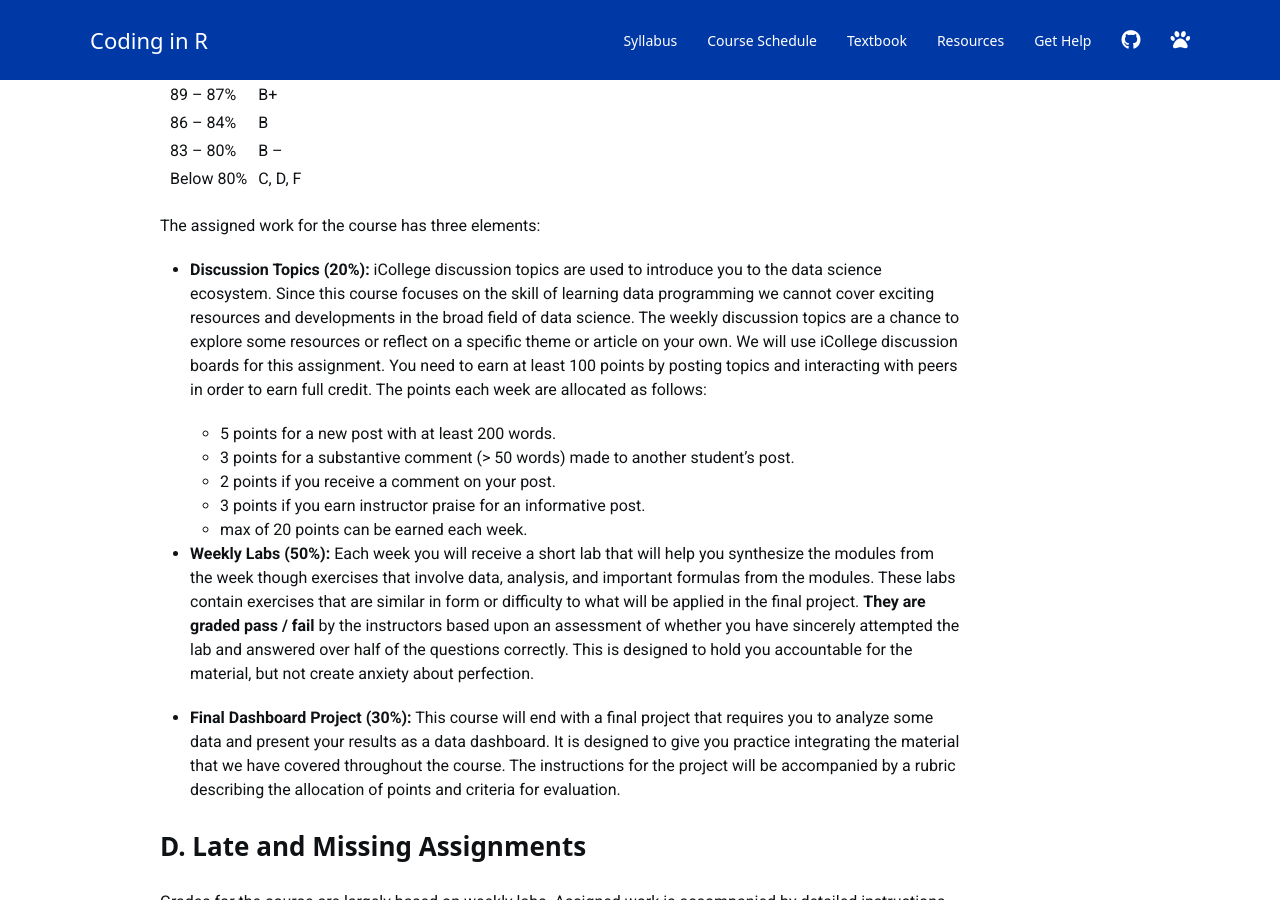
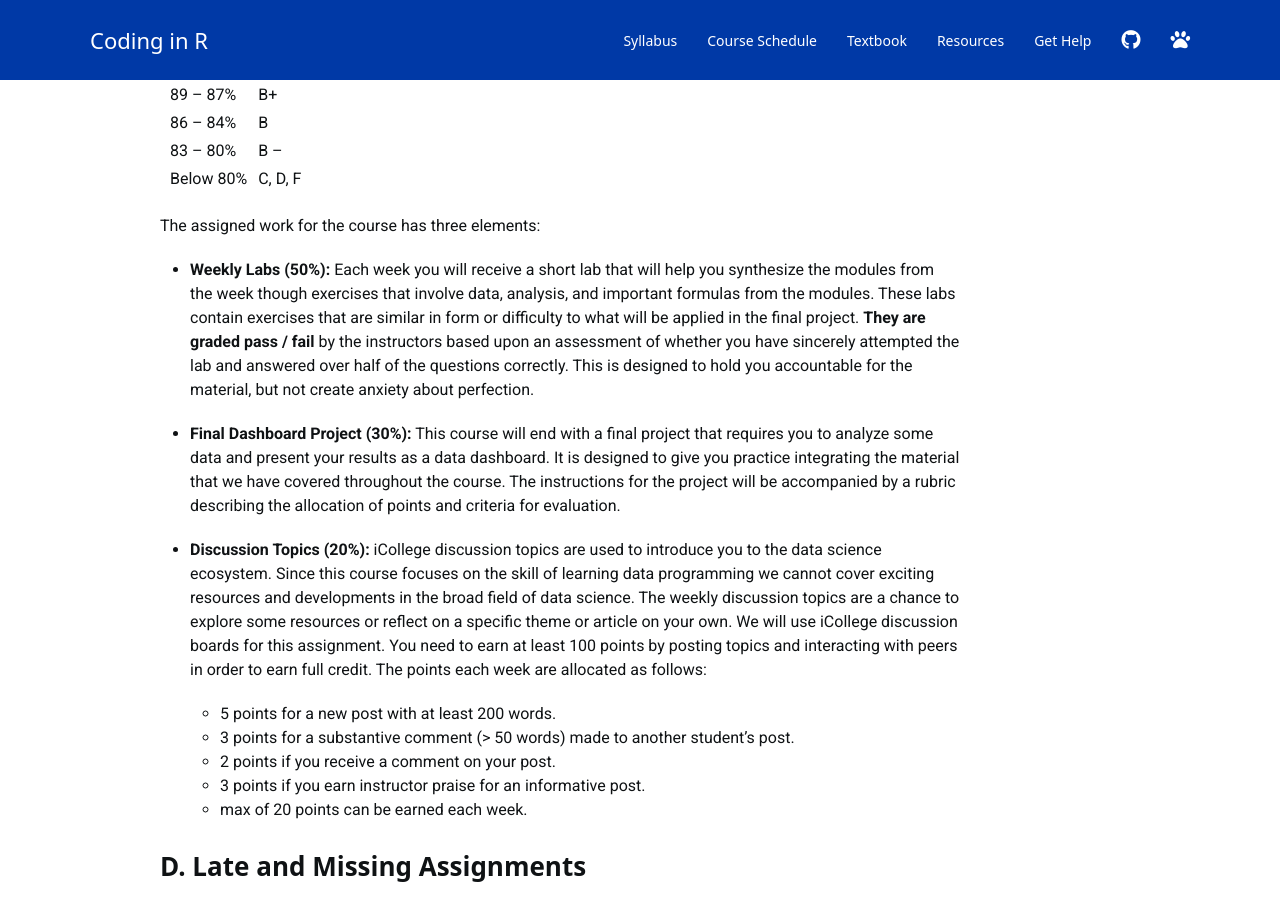
Before and after one commit to cssearcy/AYS-R-Coding-SPR-2020, a Jekyll site: the page built from index.md, in a window 1280 px wide and 900 px high, scrolled down 5380 px. Built offline with Jekyll 4.4.1, drawn with Linux system fonts in a browser that asks for light colours; nearby versions of some CDN libraries; a script bundle is joined from its source files by our own code; library files that are not in the unit come from our copies; a style sheet for code colours, icons or effects is not loaded; part of the change alters nothing that is shown; some of the changed text lies outside the part shown.

```diff
--- a/index.md
+++ b/index.md
@@ -157,6 +157,10 @@ Below 80%   |  C, D, F
 
 The assigned work for the course has three elements:
 
+- **Weekly Labs (50%):**  Each week you will receive a short lab that will help you synthesize the modules from the week though exercises that involve data, analysis, and important formulas from the modules. These labs contain exercises that are similar in form or difficulty to what will be applied in the final project. **They are graded pass / fail** by the instructors based upon an assessment of whether you have sincerely attempted the lab and answered over half of the questions correctly. This is designed to hold you accountable for the material, but not create anxiety about perfection.
+
+- **Final Dashboard Project (30%):**  This course will end with a final project that requires you to analyze some data and present your results as a data dashboard. It is designed to give you practice integrating the material that we have covered throughout the course. The instructions for the project will be accompanied by a rubric describing the allocation of points and criteria for evaluation.
+
 - **Discussion Topics (20%):**  iCollege discussion topics are used to introduce you to the data science ecosystem. Since this course focuses on the skill of learning data programming we cannot cover exciting resources and developments in the broad field of data science. The weekly discussion topics are a chance to explore some resources or reflect on a specific theme or article on your own. We will use iCollege discussion boards for this assignment. You need to earn at least 100 points by posting topics and interacting with peers in order to earn full credit. The points each week are allocated as follows:
 
   - 5 points for a new post with at least 200 words.
@@ -164,10 +168,6 @@ The assigned work for the course has three elements:
   - 2 points if you receive a comment on your post.
   - 3 points if you earn instructor praise for an informative post.
   - max of 20 points can be earned each week.
-
-- **Weekly Labs (50%):**  Each week you will receive a short lab that will help you synthesize the modules from the week though exercises that involve data, analysis, and important formulas from the modules. These labs contain exercises that are similar in form or difficulty to what will be applied in the final project. **They are graded pass / fail** by the instructors based upon an assessment of whether you have sincerely attempted the lab and answered over half of the questions correctly. This is designed to hold you accountable for the material, but not create anxiety about perfection.
-
-- **Final Dashboard Project (30%):**  This course will end with a final project that requires you to analyze some data and present your results as a data dashboard. It is designed to give you practice integrating the material that we have covered throughout the course. The instructions for the project will be accompanied by a rubric describing the allocation of points and criteria for evaluation.
 
 ## D. Late and Missing Assignments
 
@@ -189,7 +189,7 @@ Respectful conversations and tolerance of others&#39; opinions will be strictly
 
 GSU expects the highest standards of academic integrity. Violations of academic integrity include but are not limited to cheating, plagiarism, fabrication, etc. or facilitating any of these activities. This course relies heavily on writing and original critical thought. Any student who is suspected of not producing his or her own original work will be reported to the Dean of Students for investigation. **Plagiarism will not be tolerated**. **Any student who plagiarizes or otherwise fabricates his or her work will receive no credit for that assignment. It will be recorded as zero points—and the student will risk a failing grade for the course.** For more information, refer to the GSU Student Code of Conduct.
 
-## H.  Student Learning Environment: Accommodations
+## H.  Student Accommodations
 
 **Disability Accommodations:** If you have any condition, such as a physical or mental disability, which will make it difficult for you to carry out the work as outlined above or which will require extra time on assignments, please notify us in the first two weeks of the course so that we may make appropriate arrangements. Students who wish to request accommodation for a disability may do so by registering with the GSU Access & Accommodations Center (AACE). Students may only be accommodated upon issuance of a signed Accommodation Plan by AAACE. Students are responsible for providing a copy of that plan to instructors of all classes in which an accommodation is sought.
 
```
